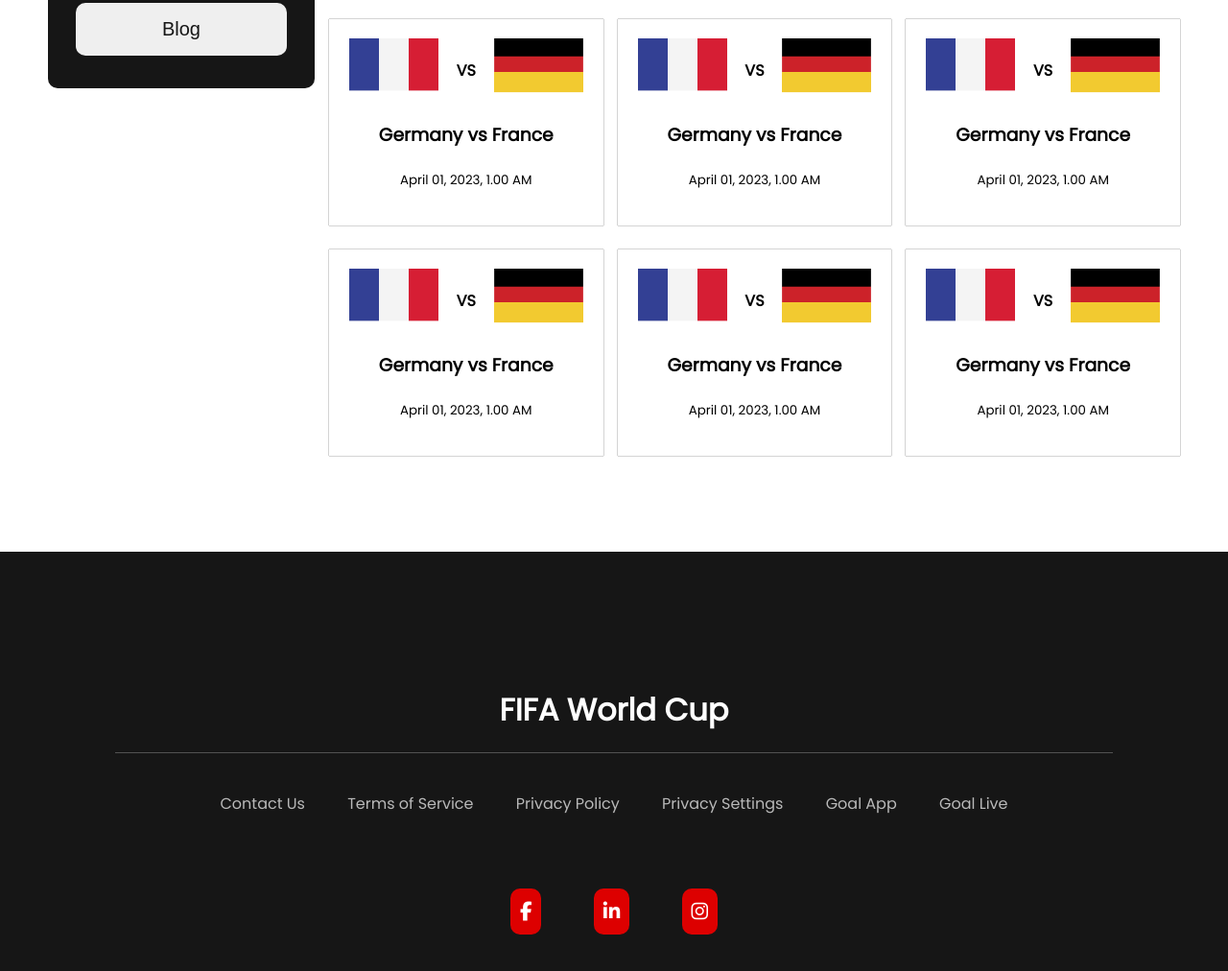
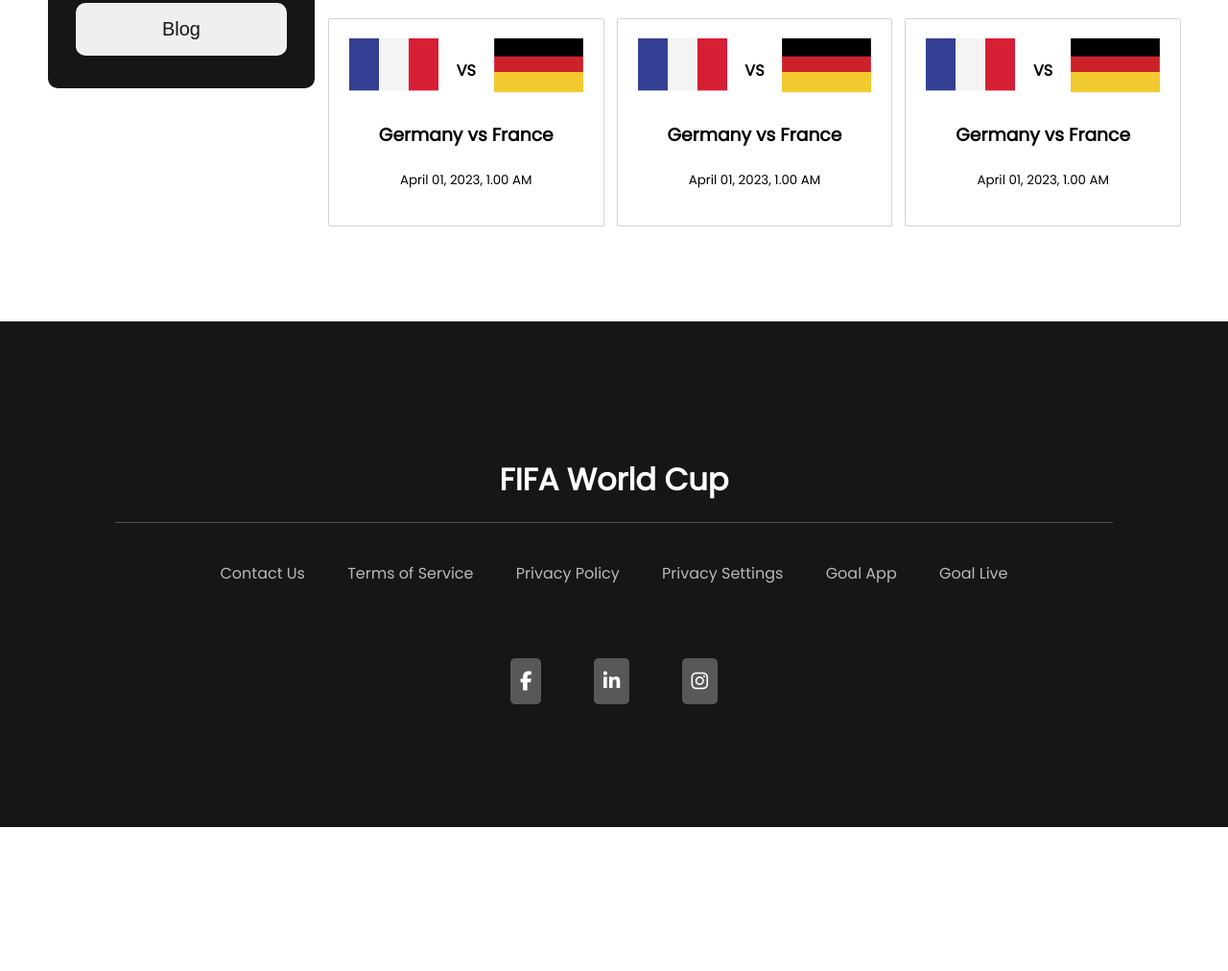
Before and after one commit to developeratiqur/FIFA-World-Cup-2022, a plain HTML site: page upcoming-match.html in a window 1280 px wide. Shown: the part 966-1978 px from the top of the page at 96% size. After the commit the page ends 1828 px from the top, so only its background shows below. Drawn offline with Linux system fonts and the light colour scheme.

Commit message:
all change done

```diff
--- a/styles/style.css
+++ b/styles/style.css
@@ -179,14 +179,14 @@ body {
 
 .single-group {
     padding: 20px;
-    box-shadow: 0px 0px 2px;
-    margin-right: 30px;
+    box-shadow: 1px 1px 2px;
+     margin-right: 30px;
     margin-left: 30px;
 }
 
 .group-title {
     text-align: center;
-    background-color: #361f1f44;
+    background-color: #ff6f6f80;
 }
 
 .country-name span {
@@ -235,8 +235,8 @@ body {
     color: white;
     font-size: 20px;
     padding: 10px;
-    background-color: #DD0000;
-    border-radius: 10px;
+    background-color: #7b7979ab;
+    border-radius: 5px;
 }
 
 /*..footer section end..*/
--- a/upcoming-match.html
+++ b/upcoming-match.html
@@ -6,6 +6,7 @@
     <meta http-equiv="X-UA-Compatible" content="IE=edge">
     <meta name="viewport" content="width=device-width, initial-scale=1.0">
     <title>Fifa World cup 2022</title>
+    <link rel="shortcut icon" href="images/favicon.png" type="image/x-icon">
     <!-- stylesheet -->
     <link rel="stylesheet" href="styles/style.css">
     <link rel="stylesheet" href="styles/responsive.css">
@@ -113,39 +114,7 @@
                             <p><small>April 01, 2023, 1.00 AM</small></p>
                         </div>
                     </article>
-                    <article class="match-schedule">
-                        <div class="flag-img">
-                            <img src="images/Flag.png" alt="">
-                            <h4>VS</h4>
-                            <img src="images/germany Flag.png" alt="">
-                        </div>
-                        <div class="country">
-                            <h3>Germany vs France </h3>
-                            <p><small>April 01, 2023, 1.00 AM</small></p>
-                        </div>
-                    </article>
-                    <article class="match-schedule">
-                        <div class="flag-img">
-                            <img src="images/Flag.png" alt="">
-                            <h4>VS</h4>
-                            <img src="images/germany Flag.png" alt="">
-                        </div>
-                        <div class="country">
-                            <h3>Germany vs France </h3>
-                            <p><small>April 01, 2023, 1.00 AM</small></p>
-                        </div>
-                    </article>
-                    <article class="match-schedule">
-                        <div class="flag-img">
-                            <img src="images/Flag.png" alt="">
-                            <h4>VS</h4>
-                            <img src="images/germany Flag.png" alt="">
-                        </div>
-                        <div class="country">
-                            <h3>Germany vs France </h3>
-                            <p><small>April 01, 2023, 1.00 AM</small></p>
-                        </div>
-                    </article>
+
                 </div>
             </div>
             <div class="view-button">
```
Also changed, not shown: all-group.html (+2 -22 lines).
